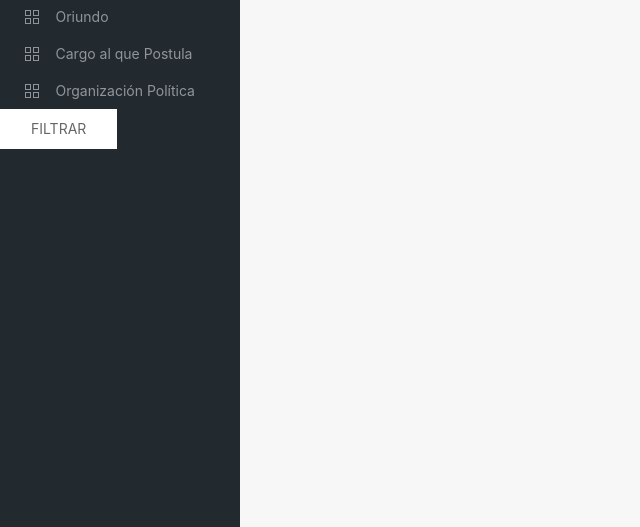
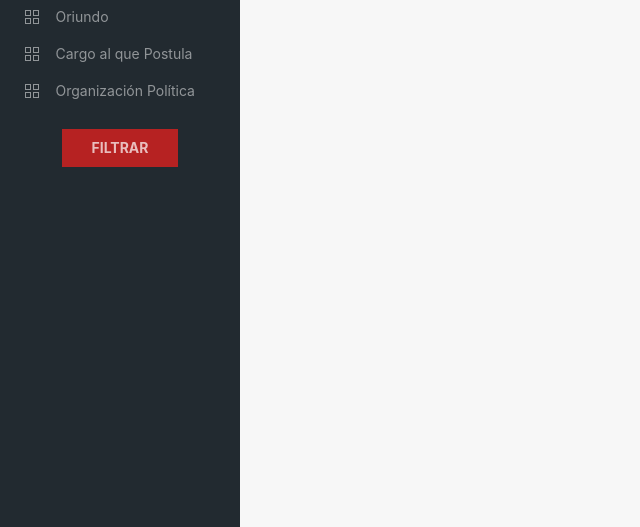
Before and after one commit to ELECCIONES-PERU-PROYECTO/webpage, a Django app: page /elecciones/candidatos in a window 1280 px wide. Shown: the part 273-800 px from the top of the page, without its empty margins (0-640 px from the left). Run offline with Django 3.2, Linux system fonts and the light colour scheme; parts of the project's set-up code (start-up, migrations or seed data) failed here and were passed over; some libraries are stand-ins or nearby versions.

Commit message:
btn filtrar con colores y corrección de tildes

```diff
--- a/elecciones_peru/elecciones/static/css/dashboard.css
+++ b/elecciones_peru/elecciones/static/css/dashboard.css
@@ -1,3 +1,8 @@
+/* -- Colors -- */
+.bg_red {
+	background-color: #b62222;
+}
+
 /* -- Top navigation -- */
 #top-head {
 	z-index: 9;
--- a/elecciones_peru/elecciones/templates/elecciones/dashboard.html
+++ b/elecciones_peru/elecciones/templates/elecciones/dashboard.html
@@ -500,7 +500,9 @@
           </ul>
         </li>
       </ul>
-      <button class="uk-button uk-button-secondary" onClick="button_filter()">Filtrar</button>
+      <div class="uk-margin uk-text-center">
+        <button class="uk-button bg_red uk-text-bold" onClick="button_filter()">Filtrar</button>
+      </div>
       <!-- <button class="uk-button uk-button-secondary" onClick="imprimir()">Imprimir</button> -->
     </div>
 
@@ -548,7 +550,7 @@
           </form>
         </ul>
       </li>
-      <li class="uk-parent"  id="opc_genero" name="orga_filtro"><a href="#"><span data-uk-icon="icon: thumbnails" class="uk-margin-small-right"></span>Genero</a>
+      <li class="uk-parent"  id="opc_genero" name="orga_filtro"><a href="#"><span data-uk-icon="icon: thumbnails" class="uk-margin-small-right"></span>Género</a>
         <ul>
           <!-- <button  onclick="quitar_todas_selecciones(this)">Descartar</button> -->
           <form>
@@ -592,7 +594,7 @@
           </form>
         </ul>
       </li>
-      <li class="uk-parent" name="orga_filtro" id="opc_educacion"><a href="#"><span data-uk-icon="icon: thumbnails" class="uk-margin-small-right"></span>Nivel Academico</a>
+      <li class="uk-parent" name="orga_filtro" id="opc_educacion"><a href="#"><span data-uk-icon="icon: thumbnails" class="uk-margin-small-right"></span>Nivel Académico</a>
         <ul>
           <!-- <button onclick="quitar_todas_selecciones(this)">Descartar</button> -->
           <form>
@@ -720,6 +722,7 @@
             <fieldset class="uk-fieldset uk-padding-small">
               <div class="uk-width-1-1@s uk-flex">
                 <div class="uk-flex uk-flex-column" style="width: 85%;">
+                  <div class="uk-margin-small-bottom">
                     <label for="penal_obligaciones_" class="uk-text-muted">
                         Cantidad Sentencia Penal (penal y obligaciones)
                       </label>
@@ -735,6 +738,8 @@
                           Descendente
                         </label>
                       </div>
+                    </div>
+                  <div class="uk-margin-small-bottom">
                     <label class="uk-text-muted">
                       Cantidad de Sentencia Penal
                     </label>
@@ -750,6 +755,8 @@
                       Descendente
                       </label>
                     </div>
+                  </div>
+                  <div>
                     <label class="uk-text-muted">
                       Cantidad de Sentencia civil
                     </label>
@@ -764,6 +771,7 @@
                       <label for="rango_edad" class="uk-text-muted uk-margin-small-left">
                       Descendente
                       </label>
+                    </div>
                   </div>
                 </div>
                 <a onclick="quitar_todas_selecciones(this)" class="uk-icon-link" uk-icon="icon: trash; ratio: 1"></a>
@@ -934,7 +942,7 @@
                         </label>
                       </div>
                     </div>
-                    <div class="uk-margin-small-bottom">
+                    <div>
                       <label class="uk-text-muted">
                         Ingresos Declarados
                       </label>
@@ -989,7 +997,9 @@
         </ul>
       </li>
     </ul>
-    <button class="uk-button uk-button-secondary" onclick="button_filter_org()">Filtrar</button>
+    <div class="uk-margin uk-text-center">
+      <button class="uk-button bg_red uk-text-bold" onclick="button_filter_org()">Filtrar</button>
+    </div>
     <!-- <button class="uk-button uk-button-secondary" onclick="imprimir_org()">Imprimir</button> -->
     </div>
 
```
Lines whose indentation alone changed are shown as unchanged.
